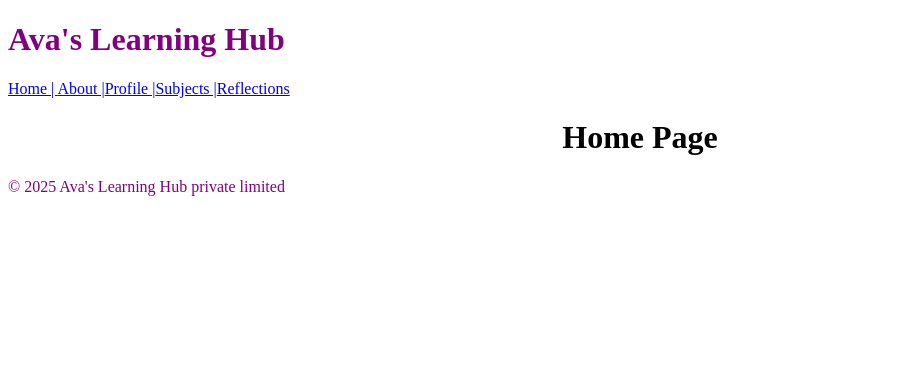
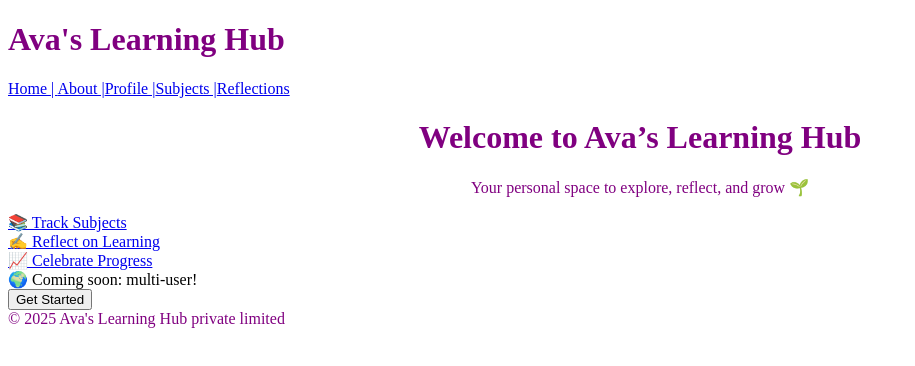
Before and after one commit to DeepthiGirijaThampi/ava-learning-hub, a React (Vite) app: page / in a window 1280 px wide. Shown: the top 366 px of the page, without its empty margins (0-915 px from the left). Built offline with nearby package versions, Linux system fonts and the light colour scheme.

Commit message:
Added initial structure to the Home page

```diff
--- a/src/components/pages/Home.jsx
+++ b/src/components/pages/Home.jsx
@@ -1,12 +1,19 @@
-
+import { useNavigate ,Link } from "react-router";
 export default function Home(){
     return(
-        <>
+        <main className="home-page">
+        <div className="welcome">
+         <h1 style={{display:"flex",justifyContent:"center",color:"purple"}}>Welcome to Ava’s Learning Hub</h1>
+         <p style={{display:"flex",justifyContent:"center", color:"purple"}}>Your personal space to explore, reflect, and grow 🌱</p>
 
-        <main>
-         <h1 style={{display:"flex",justifyContent:"center"}}>Home Page</h1>
+         </div>
+         <section className="features">
+        <Link to={"/subjects"}><div className="feature-card">📚 Track Subjects</div></Link>
+        <Link to={"/reflections"}><div className="feature-card">✍️ Reflect on Learning</div></Link>
+        <Link to={"/profile"}><div className="feature-card">📈 Celebrate Progress</div></Link>
+         <div className="feature-card">🌍 Coming soon: multi-user!</div>
+        </section>
+        <button onClick={() => navigate("/subjects")} className="start-learning-button">Get Started</button>
         </main>
-
-        </>
     )
 }
```
